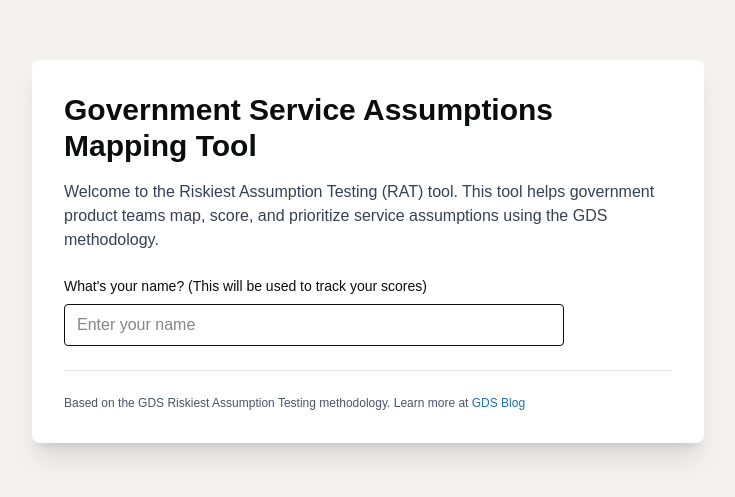
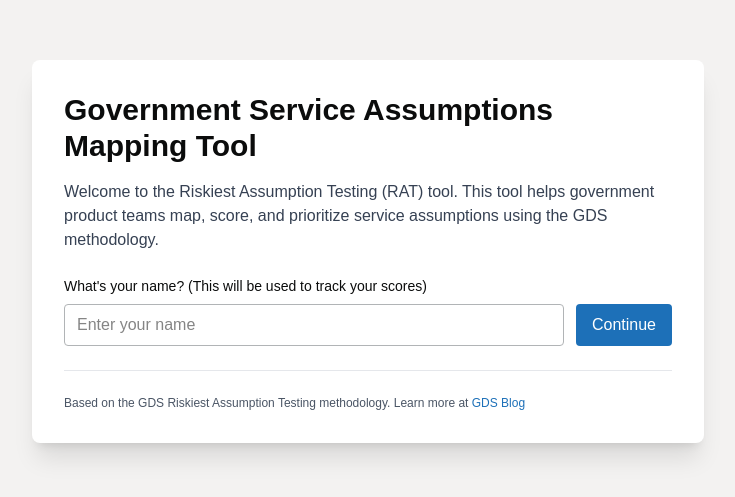
Before and after one commit to themarkness/service-assumption-mapper, a React (Vite) app: page / in a window 1280 px wide. Shown: the part 149-646 px from the top of the page, without its empty margins (272-1007 px from the left). Built offline with nearby package versions, Linux system fonts and the light colour scheme.

Commit message:
Fix button visibility - convert CSS from @apply to direct CSS properties

```diff
--- a/src/index.css
+++ b/src/index.css
@@ -51,15 +51,45 @@
 
 @layer components {
   .btn-primary {
-    @apply bg-[--color-gds-blue] text-white px-4 py-2 rounded hover:bg-[--color-gds-blue-light] transition-colors font-medium;
+    background-color: var(--color-gds-blue);
+    color: white;
+    padding: 0.5rem 1rem;
+    border-radius: 0.25rem;
+    font-weight: 500;
+    transition: background-color 0.2s;
+    cursor: pointer;
+    border: none;
+  }
+
+  .btn-primary:hover {
+    background-color: var(--color-gds-blue-light);
   }
 
   .btn-secondary {
-    @apply bg-[--color-gds-light-grey] text-[--color-gds-black] px-4 py-2 rounded hover:bg-[--color-gds-grey] transition-colors font-medium;
+    background-color: var(--color-gds-light-grey);
+    color: var(--color-gds-black);
+    padding: 0.5rem 1rem;
+    border-radius: 0.25rem;
+    font-weight: 500;
+    transition: background-color 0.2s;
+    cursor: pointer;
+    border: none;
+  }
+
+  .btn-secondary:hover {
+    background-color: var(--color-gds-grey);
   }
 
   .input-field {
-    @apply w-full px-3 py-2 border border-[--color-gds-grey] rounded focus:outline-none focus:ring-2 focus:ring-[--color-gds-blue];
+    width: 100%;
+    padding: 0.5rem 0.75rem;
+    border: 1px solid var(--color-gds-grey);
+    border-radius: 0.25rem;
+  }
+
+  .input-field:focus {
+    outline: none;
+    box-shadow: 0 0 0 2px var(--color-gds-blue);
   }
 
   .modal-overlay {
```
